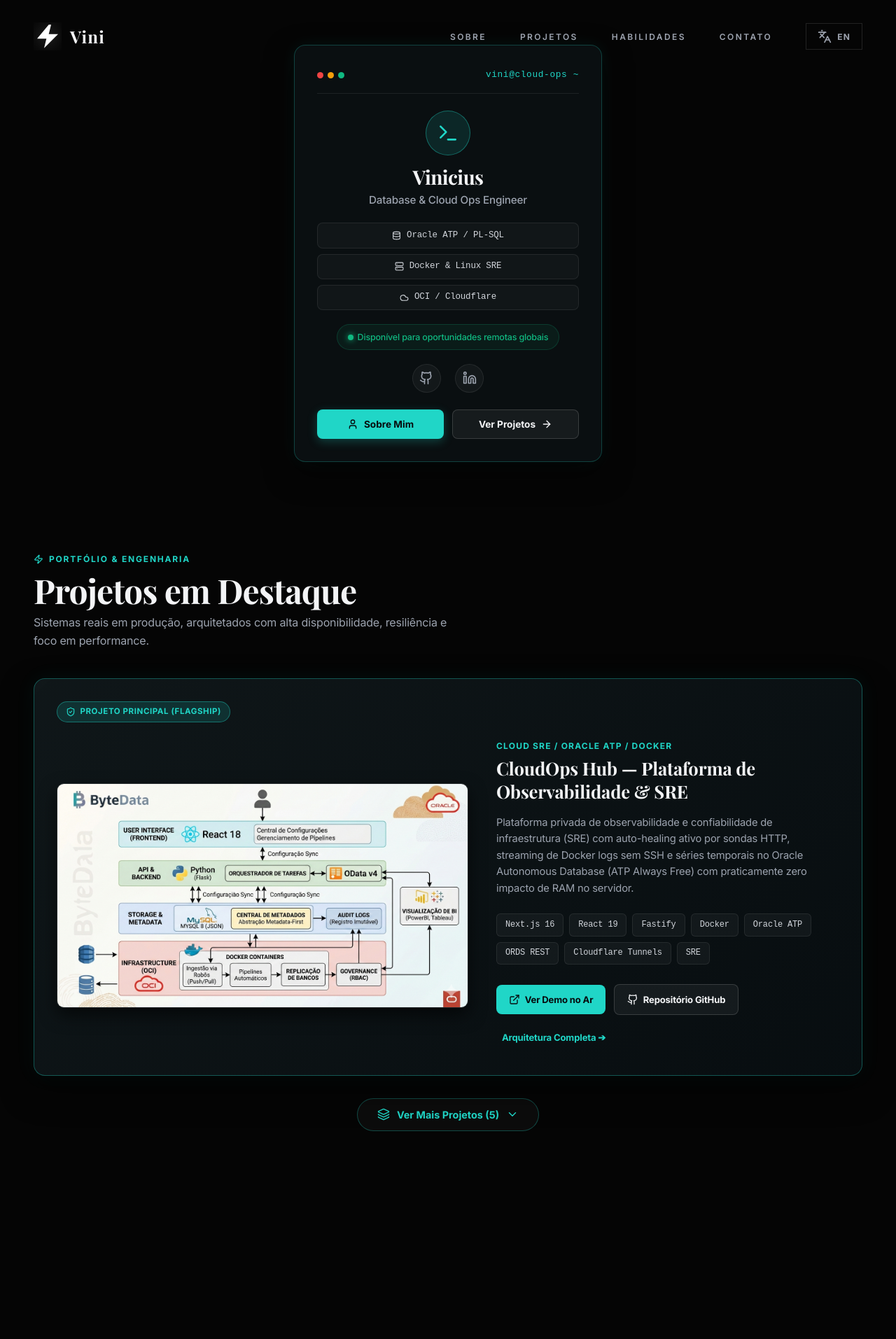
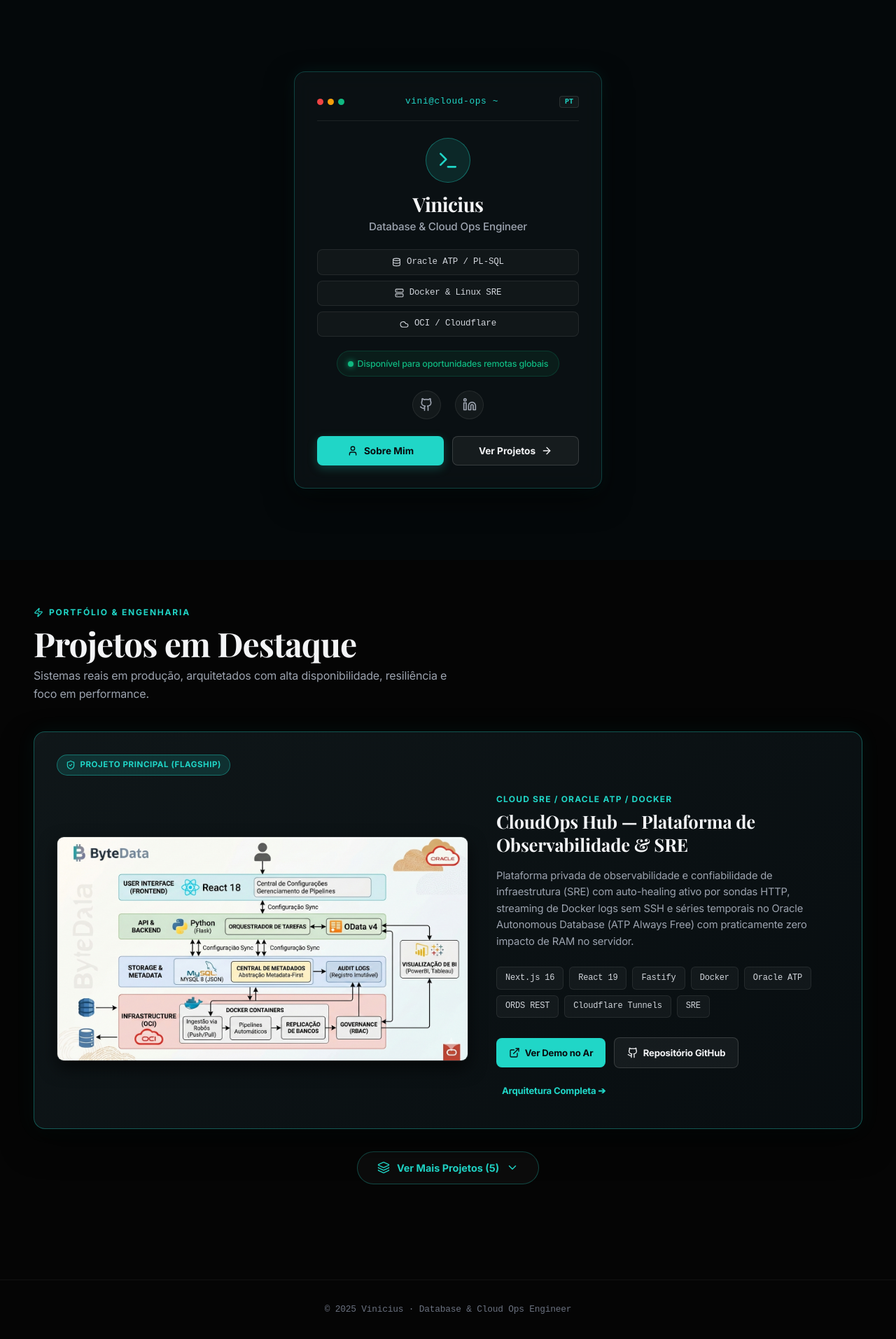
Before and after one commit to ViniScooper/portfolio, a React (Vite) app: page / in a window 1280 px wide. Shown: the top 1913 px of the page at 70% size. Built offline with nearby package versions, Linux system fonts and the light colour scheme; a web font is replaced by a local one.

Commit message:
fix: remover navbar antiga e deixar tela 100vh preta com Tech Card centralizado

```diff
--- a/src/App.jsx
+++ b/src/App.jsx
@@ -1,7 +1,5 @@
 import React from 'react';
 import { BrowserRouter as Router, Routes, Route } from 'react-router-dom';
-import Navbar from './components/Navbar';
-import Footer from './components/Footer';
 import Home from './pages/Home';
 import ProjectDetails from './pages/ProjectDetails';
 import ScrollToTop from './components/ScrollToTop';
@@ -13,14 +11,12 @@
       <Router>
         <ScrollToTop />
         <div className="app">
-          <Navbar />
           <main>
             <Routes>
               <Route path="/" element={<Home />} />
               <Route path="/project/:id" element={<ProjectDetails />} />
             </Routes>
           </main>
-          <Footer />
         </div>
       </Router>
     </LanguageProvider>
--- a/src/components/TechHero.jsx
+++ b/src/components/TechHero.jsx
@@ -17,7 +17,7 @@
 } from 'lucide-react';
 
 const TechHero = () => {
-    const { language } = useLanguage();
+    const { language, toggleLanguage } = useLanguage();
     const heroT = translations[language].hero;
     const [showTerminal, setShowTerminal] = useState(false);
 
@@ -40,6 +40,23 @@
                             <span className="dot green"></span>
                         </div>
                         <span className="main-tech-badge">vini@cloud-ops ~</span>
+                        <button
+                            onClick={toggleLanguage}
+                            style={{
+                                background: 'rgba(255, 255, 255, 0.04)',
+                                border: '1px solid rgba(255, 255, 255, 0.1)',
+                                color: '#20d6c7',
+                                borderRadius: '4px',
+                                padding: '2px 7px',
+                                fontSize: '10px',
+                                cursor: 'pointer',
+                                fontWeight: 700,
+                                fontFamily: 'monospace'
+                            }}
+                            title="Alternar Idioma / Switch Language"
+                        >
+                            {language.toUpperCase()}
+                        </button>
                     </div>
 
                     <div className="main-tech-body">
--- a/src/index.css
+++ b/src/index.css
@@ -1069,12 +1069,13 @@
    TECH HERO (MINIMALIST CENTERED CARD)
    ======================================================== */
 .tech-hero-section {
-  min-height: 88vh;
+  min-height: 100vh;
   display: flex;
   align-items: center;
   justify-content: center;
-  padding: 4rem 1.5rem;
+  padding: 2rem 1.5rem;
   position: relative;
+  background: #04080a;
 }
 
 .tech-hero-container {
--- a/src/pages/Home.jsx
+++ b/src/pages/Home.jsx
@@ -1,14 +1,22 @@
 import React from 'react';
 import TechHero from '../components/TechHero';
 import Works from '../components/Works';
-import Contact from '../components/Contact';
 
 const Home = () => {
     return (
         <div className="home-page">
             <TechHero />
             <Works />
-            <Contact />
+            <footer style={{
+                textAlign: 'center',
+                padding: '2rem 1rem',
+                color: '#6b7280',
+                fontSize: '0.8rem',
+                fontFamily: 'monospace',
+                borderTop: '1px solid rgba(255, 255, 255, 0.05)'
+            }}>
+                © {new Date().getFullYear()} Vinicius · Database & Cloud Ops Engineer
+            </footer>
         </div>
     );
 };
```
